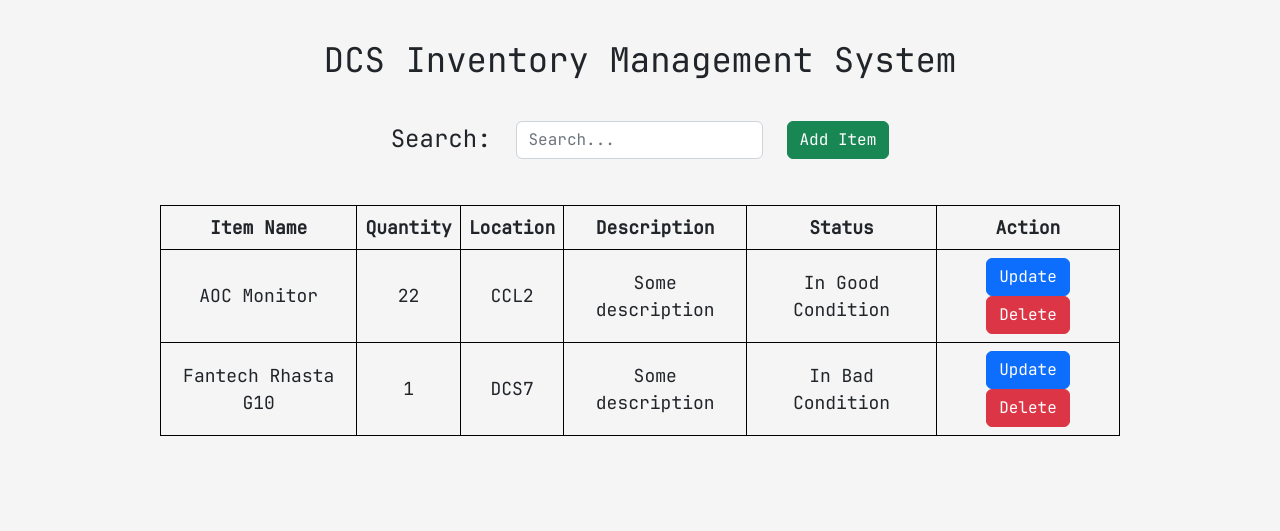
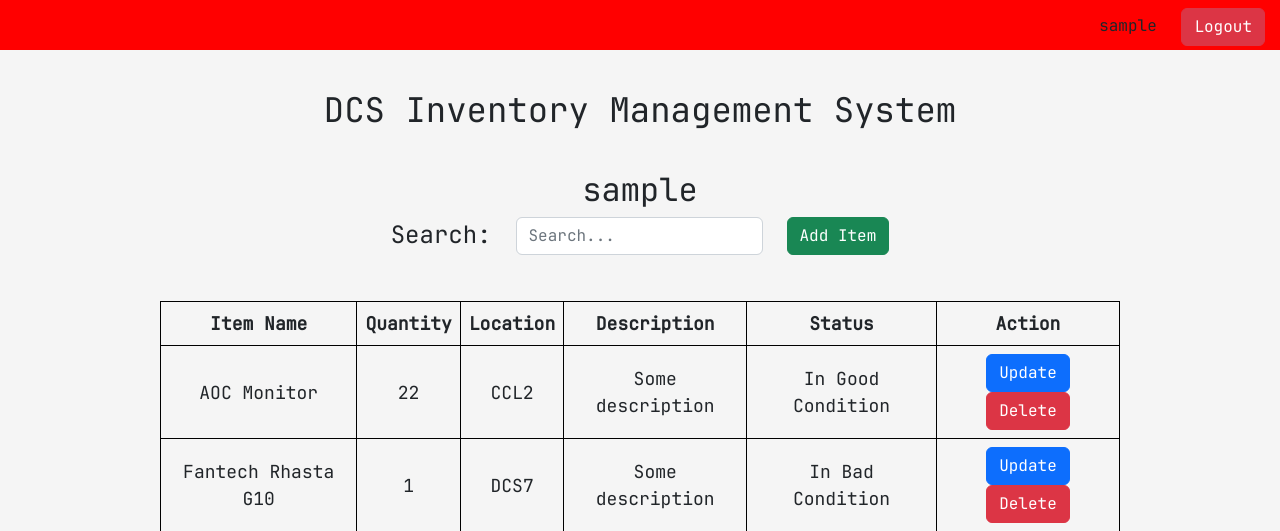
Before and after one commit to dominic-myb/dcs-inventory, a PHP site: page / in a window 1280 px wide. Shown: the top 531 px of the page. Run offline with PHP 8.4, Linux system fonts and the light colour scheme; the visitor is signed in with stand-in values (Sample User, id 1); data comes from the database, SQL or seed files in the repository.

Commit message:
-added navbar

```diff
--- a/assets/css/main.css
+++ b/assets/css/main.css
@@ -12,6 +12,23 @@ body {
 body {
   font-family: JetBrains Mono NL, Arial, Helvetica, sans-serif;
   background-color: whitesmoke;
+}
+
+.navbar {
+  height: 50px;
+  background-color: red;
+  text-align: center;
+  justify-content: right;
+  vertical-align: middle;
+}
+
+.nav-list {
+  list-style-type: none;
+}
+
+.nav-list li {
+  display: inline;
+  margin-right: 15px;
 }
 
 .page-title {
--- a/index.php
+++ b/index.php
@@ -13,6 +13,7 @@ $JQUERY_PATH = "./assets/vendors/jquery-3.7.1.min.js";
 $BOOTSTRAP_JS_PATH = "./assets/vendors/js/bootstrap.min.js";
 $MAIN_JS_PATH = "./assets/js/main.js";
 $ICON_IMG_PATH = "./assets/imgs/dcs-logo-round.png";
+$username = $_SESSION['username'];
 ?>
 
 <!DOCTYPE html>
@@ -28,6 +29,12 @@ $ICON_IMG_PATH = "./assets/imgs/dcs-logo-round.png";
 </head>
 
 <body>
+  <nav class="navbar">
+    <ul class="nav-list">
+      <li><?= $username ?></li>
+      <li><a href="./backend/logout.php" class="btn btn-danger">Logout</a></li>
+    </ul>
+  </nav>
   <main>
     <!-- ########## START OF PAGE HEADER IN INDEX.HTML ########### -->
 
@@ -35,6 +42,7 @@ $ICON_IMG_PATH = "./assets/imgs/dcs-logo-round.png";
       <div class="row justify-content-center">
 
         <h1>DCS <?= $PAGE_TITLE ?></h1>
+        <h2><?= $username ?></h2>
 
         <div class="col-auto">
           <label for="search-bar" class="form-label">
```
